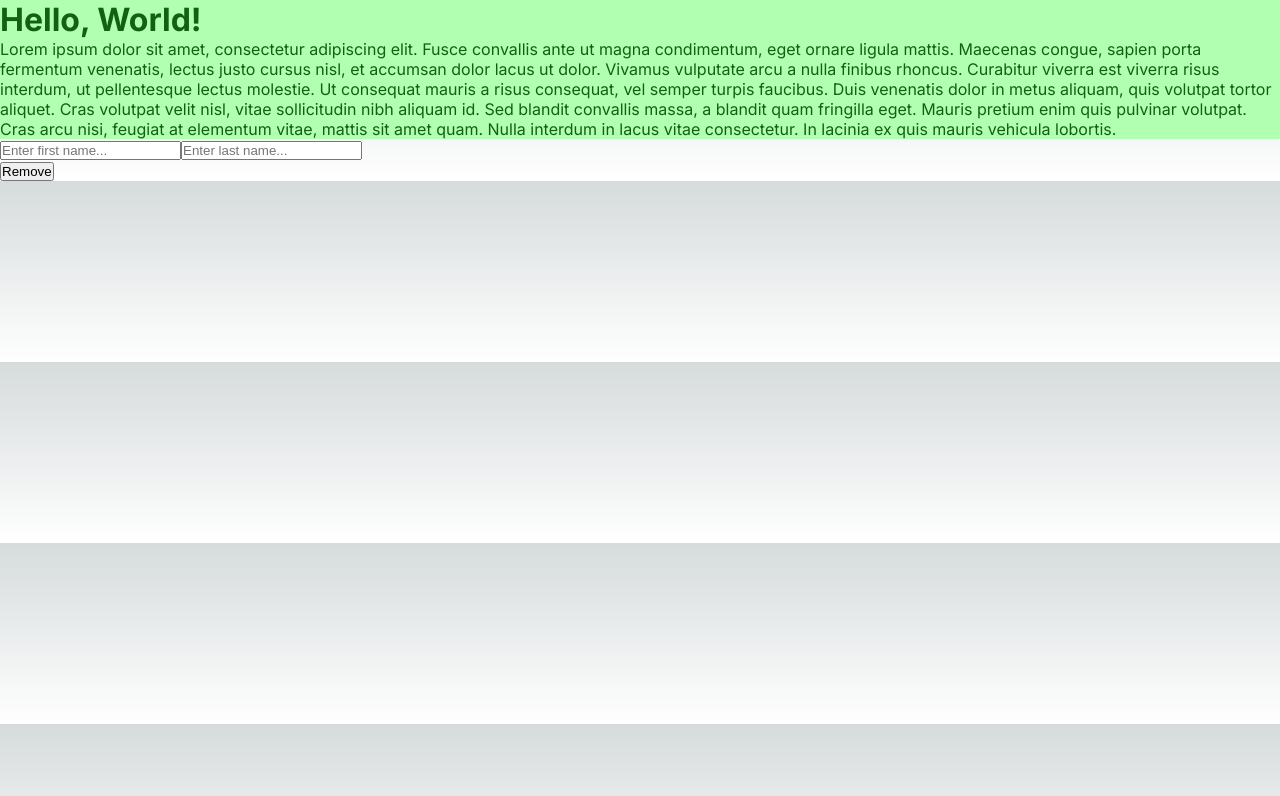
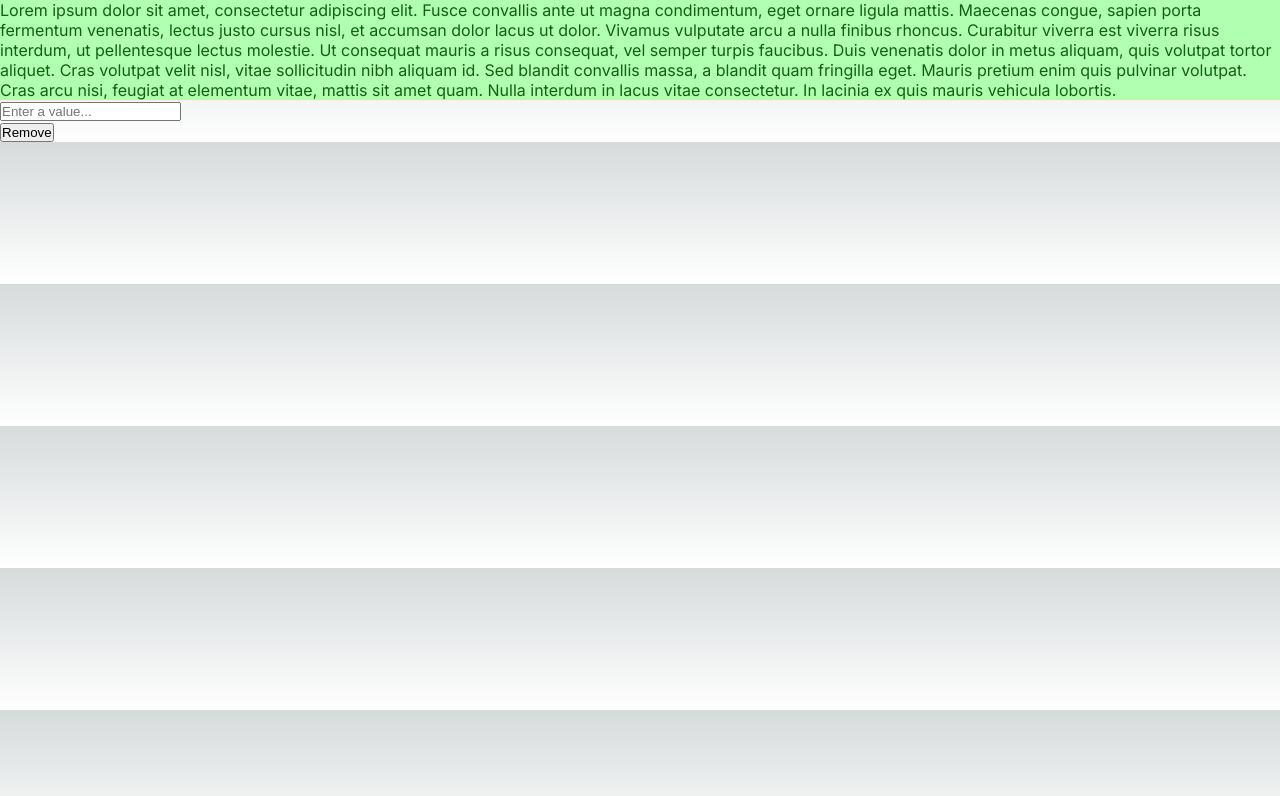
Before and after one commit to JamesonRGrieve-Instruction/EXSM-3939-LEC-2024-WI2-Demo, a Next.js app: page / in a window 1280 px wide. Shown: the top 796 px of the page. Built offline with nearby package versions, Linux system fonts and the light colour scheme.

Commit message:
Remove HelloWorld; Create components/fields and moved SimpleInput; Rename SimpleInput to StatefulInput;

```diff
--- a/src/app/HelloWorld.jsx
+++ /dev/null
@@ -1,5 +0,0 @@
-import React from 'react';
-export default function HelloWorld() {
-  const headingBody = "Hello, World!";
-  return <h1>{headingBody}</h1>;
-}
--- a/src/app/SimpleInput.jsx
+++ /dev/null
@@ -1,38 +0,0 @@
-import React, { useState, useEffect } from 'react';
-export default function SimpleInput() {
-  // State serves a similar function to object properties - they are variables for which the component is self-responsible.
-  // They are most often declared in destructured array notation with the variable name first, then the setter function.
-  const [formValues, setFormValues] = useState({
-    firstName: "",
-    lastName: ""
-  });
-  // Effects are the counterpart to setting state, setting state is a cause and an effect is... an effect.
-  useEffect(() => {
-    // The function in the first argument of the effect runs whenever its dependencies update.
-    console.log("Component Loaded!");
-    console.log(formValues);
-    // The return of the function runs as cleanup after the main body is done (excepting empty array).
-
-  },
-    // No dependency array means the effect will listen to ANY rerender of the component - any state change.
-    // An empty dependency array means the effect will listen ONLY to the component mounting on the page.
-    // A populated dependency array denotes specific state members to which will be listened.
-    // If multiple items, the effect will fire when ANY of them update.
-    [formValues]);
-  return <div>
-    <input id="firstName" type="text" value={formValues.firstName} onChange={(e) => {
-      console.log("Form Value: ", e.target.value);
-      // When using objects as state, you must ensure to use the spread operator to persist non-mutating properties.
-      // If you do not and attempt to pass a new object as on the next line, you will replace the object completely and
-      // erase any other properties which causes a bunch of problems.
-      //setFormValues({ firstName: e.target.value })
-      setFormValues((currentState) => ({ ...currentState, firstName: e.target.value }));
-    }} placeholder="Enter first name..." />
-    <input id="lastName" type="text" value={formValues.lastName} onChange={(e) => {
-      console.log("Form Value: ", e.target.value);
-      //setFormValues({ lastName: e.target.value })
-      setFormValues((currentState) => ({ ...currentState, lastName: e.target.value }));
-    }} placeholder="Enter last name..." />
-  </div>;
-
-}
--- a/src/app/page.jsx
+++ b/src/app/page.jsx
@@ -1,6 +1,5 @@
 "use client";
-import HelloWorld from "./HelloWorld";
-import SimpleInput from "./SimpleInput";
+import StatefulInput from "../components/fields/StatefulInput";
 import styles from './page.module.css'
 import React, { useState } from 'react';
 export default function HomePage() {
@@ -8,7 +7,6 @@ export default function HomePage() {
   return (
     <>
       <main className={styles.bodyText}>
-        <HelloWorld />
         <p>
           Lorem ipsum dolor sit amet, consectetur adipiscing elit. Fusce
           convallis ante ut magna condimentum, eget ornare ligula mattis.
@@ -26,7 +24,7 @@ export default function HomePage() {
         </p>
       </main>
       <footer>
-        {showFields ? <SimpleInput /> : null}
+        {showFields ? <StatefulInput /> : null}
         <button onClick={() => { setShowFields(false) }}>Remove</button>
       </footer>
     </>
--- /dev/null
+++ b/src/components/fields/StatefulInput.jsx
@@ -0,0 +1,12 @@
+import React, { useState } from 'react';
+export default function StatefulInput() {
+  const [inputValue, setInputValue] = useState("");
+
+  return <div>
+    <input id="firstName" type="text" value={inputValue} onChange={(e) => {
+      console.log("New Value: ", e.target.value);
+      setInputValue(e.target.value);
+    }} placeholder="Enter a value..." />
+  </div>;
+
+}
```
